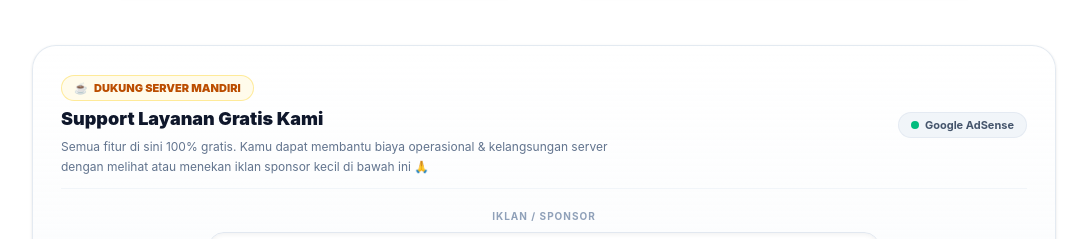
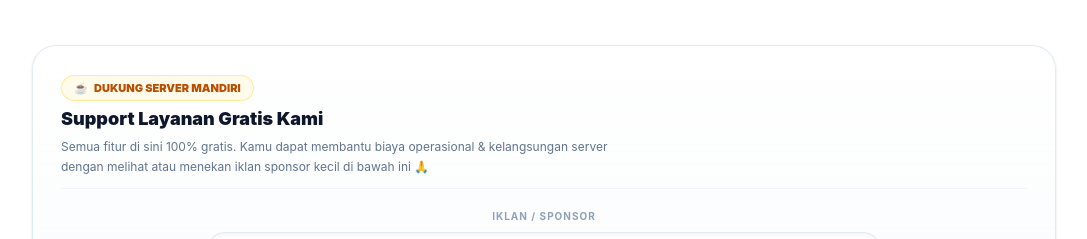
Before and after one commit to viiazuh/-portofolio, an Astro site: page /fitur in a window 1280 px wide. Shown: the part 1604-1843 px from the top of the page, without its empty margins (96-1183 px from the left). Built offline with nearby package versions, Linux system fonts and the light colour scheme; Astro itself is replaced by a stand-in of ours; no server answers.

Commit message:
style: remove Google AdSense pill badge from fitur page

```diff
--- a/src/pages/fitur.astro
+++ b/src/pages/fitur.astro
@@ -249,7 +249,7 @@ const featureList = [
 
     <!-- BANNER IKLAN GOOGLE ADSENSE & SUPPORT SERVER -->
     <section class="bg-gradient-to-b from-white to-slate-50/80 rounded-3xl p-6 sm:p-7 border border-slate-200/90 shadow-sm relative overflow-hidden space-y-4">
-      <div class="flex flex-col sm:flex-row sm:items-center justify-between gap-3 pb-3 border-b border-slate-100">
+      <div class="pb-3 border-b border-slate-100">
         <div class="space-y-1">
           <div class="inline-flex items-center gap-1.5 px-3 py-1 rounded-full bg-amber-50 border border-amber-200/80 text-amber-700 text-[11px] font-black">
             <span>☕</span>
@@ -261,11 +261,6 @@ const featureList = [
           <p class="text-xs text-slate-500 max-w-xl leading-relaxed">
             Semua fitur di sini 100% gratis. Kamu dapat membantu biaya operasional & kelangsungan server dengan melihat atau menekan iklan sponsor kecil di bawah ini 🙏
           </p>
-        </div>
-
-        <div class="inline-flex items-center gap-1.5 self-start sm:self-center px-3 py-1 rounded-full bg-slate-100 border border-slate-200/80 text-slate-600 text-[11px] font-bold">
-          <span class="w-2 h-2 rounded-full bg-emerald-500 animate-pulse"></span>
-          <span>Google AdSense</span>
         </div>
       </div>
 
```
